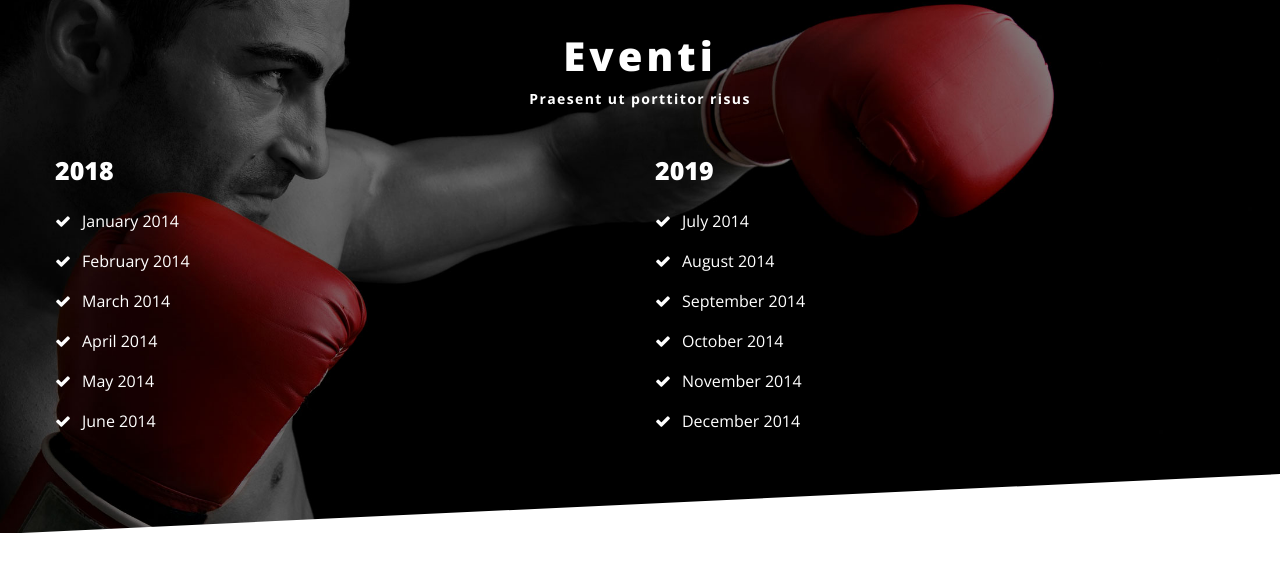
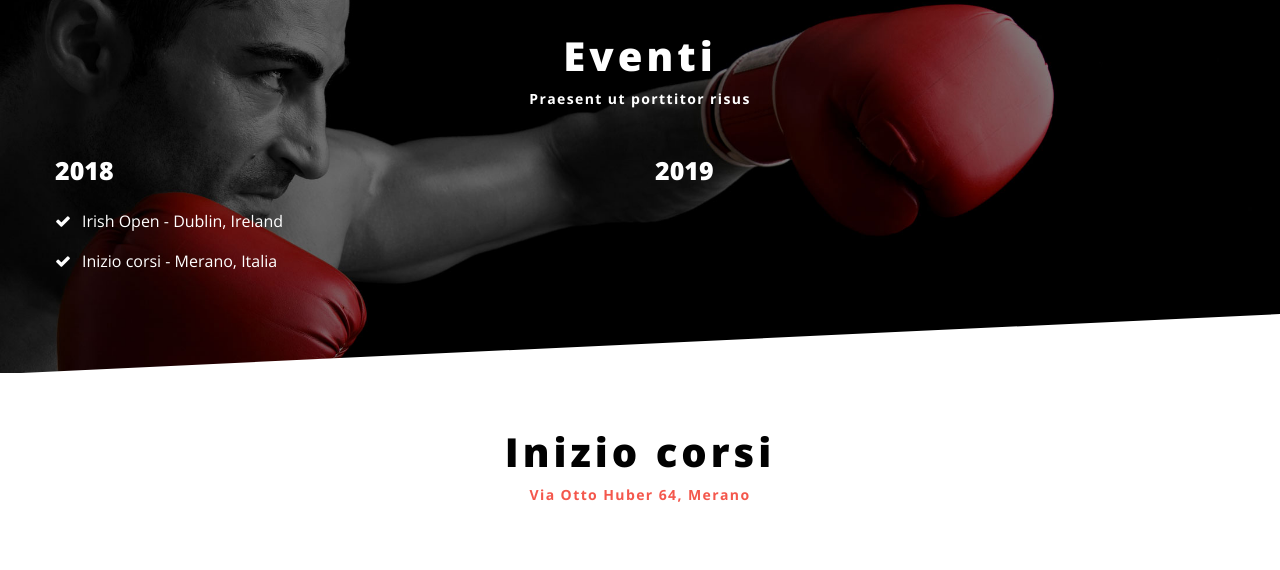
Before and after one commit to KickBoxingMerano/KickBoxingMerano.github.io, a plain HTML site: page eventi.html in a window 1280 px wide. Shown: the part 198-768 px from the top of the page. Drawn offline with nearby package versions, Linux system fonts and the light colour scheme.

Commit message:
First try2

```diff
--- a/eventi.html
+++ b/eventi.html
@@ -57,25 +57,15 @@
                     <div class="col-md-6 col-xs-12">
                         <h5><font style="color: white">2018</font></h5>
                         <ul class="marked-list">
-                            <li><a href="#">January 2014</a></li>
-                            <li><a href="#">February 2014</a></li>
-                            <li><a href="#">March 2014</a></li>
-                            <li><a href="#">April 2014</a></li>
-                            <li><a href="#">May 2014</a></li>
-                            <li><a href="#">June 2014 </a></li>
+                            <li><a href="#dublin2018">Irish Open - Dublin, Ireland</a></li>
+                            <li><a href="#inizio">Inizio corsi - Merano, Italia</a></li>
                         </ul>
                     </div>
 
                     <div class="col-md-6 col-xs-12">
                         <h5><font style="color: white">2019</font></h5>
                         <ul class="marked-list">
-                            <li><a href="#">July 2014</a></li>
-                            <li><a href="#">August 2014
-                            </a></li>
-                            <li><a href="#">September 2014</a></li>
-                            <li><a href="#">October 2014</a></li>
-                            <li><a href="#">November 2014</a></li>
-                            <li><a href="#">December 2014</a></li>
+                            <!--<li><a href="#">July 2014</a></li>-->
                         </ul>
                     </div>
                 </div>
@@ -93,18 +83,18 @@
 
         <br><br>
         <section>
-            <div class="row">
-                <h2 class="center">Irish Open 2018</h2>
-                <h6 class=" center primary-color">Dublino, Irlanda</h6>
+            <div class="row" id="inizio">
+                <h2 class="center">Inizio corsi</h2>
+                <h6 class=" center primary-color">Via Otto Huber 64, Merano</h6>
             </div>
 
             <div class="row">
                 <div class="col-md-1"></div>
                 <div class="col-md-5">
-                    <img src="foto/foto4.jpeg" height="300"/>
+                    <img src="foto/iniziocorsi.jpg" height="300"/>
                 </div>
                 <div class="col-md-5">
-                    Austrian classics world cup andata in scena ad innsbruck questo fine settimana. Dopo il yokoso dutch open di Amsterdam altri podi per il nostro team con Sarah, 3 in entrambe le categorie iscritte e Alice, anche lei bronzo nella sua categoria. Esordio per il cadetto Samuele alla sua prima gara internazionale che pur perdendo ha dimostrato qualita'. Meno bene Luca ed Andrea che nelle cinture nere non sono riusciti a raggiungere il podio. Un grazie anche al coach Marco che ha accompagnato la squadra. Prossimo appuntamwnto i campionati italiani di Riccione!
+                    Il <b>3 ottobre 2017</b> ricominceranno i corsi di Kick Boxing per bambini, principianti e progrediti. Vi aspettiamo alla palestra Elisabethheim in via Otto Huber 14 a Merano. Una settimana di prova gratuita per tutti i nuovi arrivati.
                 </div>
                 <div class="col-md-1"></div>
             </div>
@@ -115,7 +105,7 @@
         <br><br>
 
         <section>
-            <div class="row">
+            <div class="row" id="dublin2018">
                 <h2 class="center">Irish Open 2018</h2>
                 <h6 class=" center primary-color">Dublino, Irlanda</h6>
             </div>
```
Also changed, not shown: foto/iniziocorsi.jpg (added), 1 other file.
